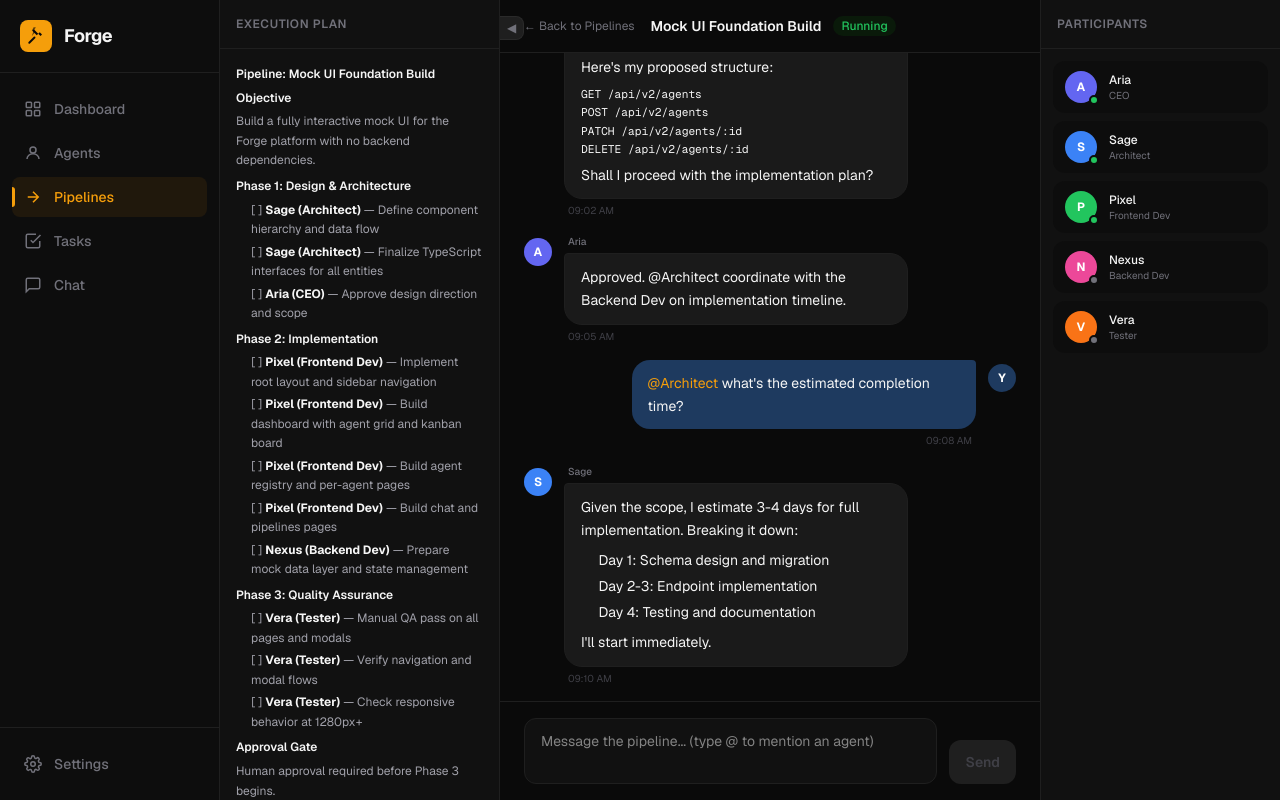
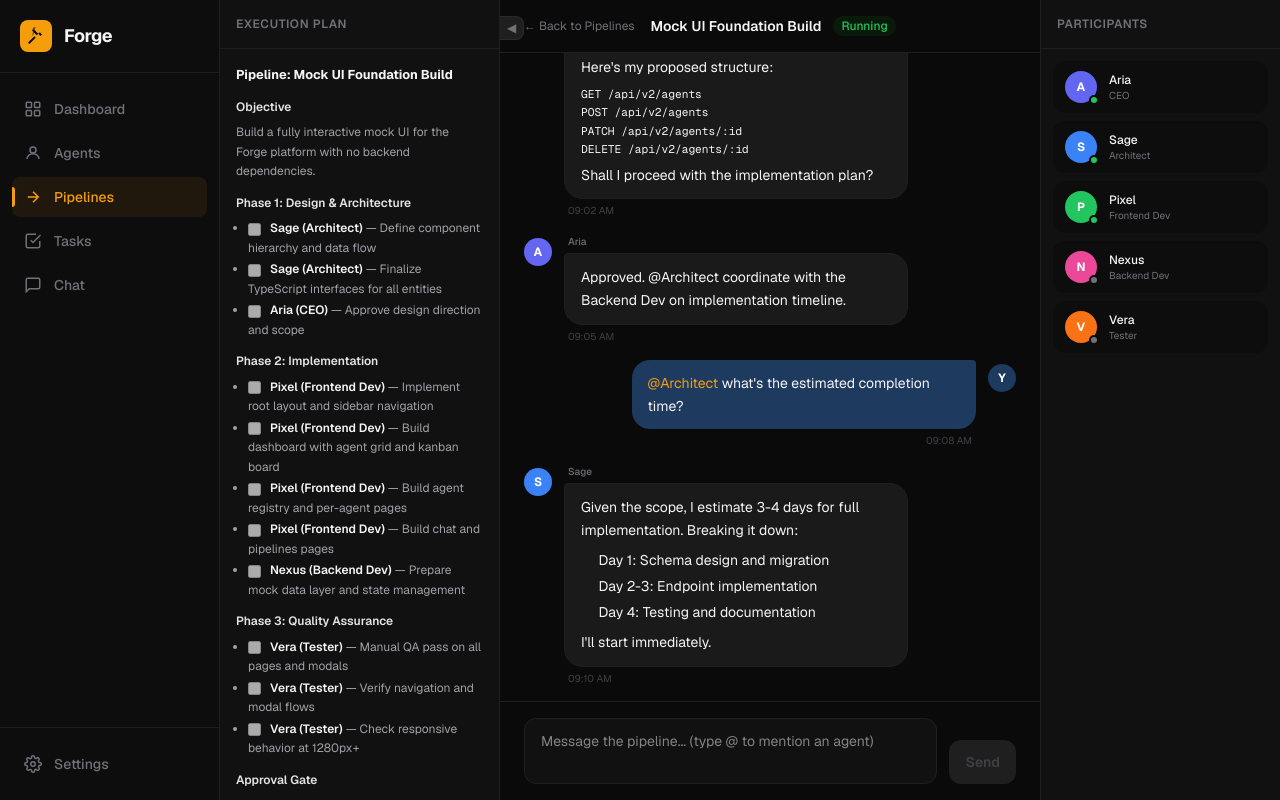
Before and after one commit to yuvanadarsh/forge, a Next.js app: page /pipelines/pipeline-1/chat in a window 1280 px wide. Built offline with nearby package versions, Linux system fonts and the light colour scheme.

Commit message:
fix: apply react-markdown renderer to execution plan panel

```diff
--- a/components/PipelineExecutionPlan.tsx
+++ b/components/PipelineExecutionPlan.tsx
@@ -2,6 +2,7 @@
 
 import ReactMarkdown from "react-markdown";
 import rehypeHighlight from "rehype-highlight";
+import remarkGfm from "remark-gfm";
 
 interface Props {
   planMd: string;
@@ -31,8 +32,31 @@ export default function PipelineExecutionPlan({ planMd, collapsed, onToggle }: P
         </div>
         <div className="flex-1 overflow-y-auto px-4 py-4">
           {planMd ? (
-            <div className="text-xs leading-relaxed markdown-body" style={{ color: "#a1a1aa" }}>
-              <ReactMarkdown rehypePlugins={[rehypeHighlight]}>{planMd}</ReactMarkdown>
+            <div className="text-xs leading-relaxed" style={{ color: "#a1a1aa" }}>
+              <ReactMarkdown
+                remarkPlugins={[remarkGfm]}
+                rehypePlugins={[rehypeHighlight]}
+                components={{
+                  h1: ({ children }) => <h1 className="font-bold mb-2 mt-3 first:mt-0" style={{ color: "#f5f5f5", fontSize: "0.8rem" }}>{children}</h1>,
+                  h2: ({ children }) => <h2 className="font-semibold mb-1.5 mt-3 first:mt-0" style={{ color: "#e4e4e7", fontSize: "0.75rem" }}>{children}</h2>,
+                  h3: ({ children }) => <h3 className="font-medium mb-1 mt-2" style={{ color: "#d4d4d8", fontSize: "0.7rem" }}>{children}</h3>,
+                  strong: ({ children }) => <strong style={{ color: "#f5f5f5", fontWeight: 600 }}>{children}</strong>,
+                  li: ({ children }) => <li className="mb-0.5 ml-3" style={{ listStyleType: "disc" }}>{children}</li>,
+                  ul: ({ children }) => <ul className="mb-2 space-y-0.5">{children}</ul>,
+                  input: ({ checked }) => (
+                    <input
+                      type="checkbox"
+                      checked={checked ?? false}
+                      disabled
+                      className="mr-1.5 align-middle"
+                      style={{ accentColor: "#f59e0b" }}
+                      readOnly
+                    />
+                  ),
+                }}
+              >
+                {planMd}
+              </ReactMarkdown>
             </div>
           ) : (
             <p className="text-xs" style={{ color: "#3f3f46" }}>No execution plan yet.</p>
```
